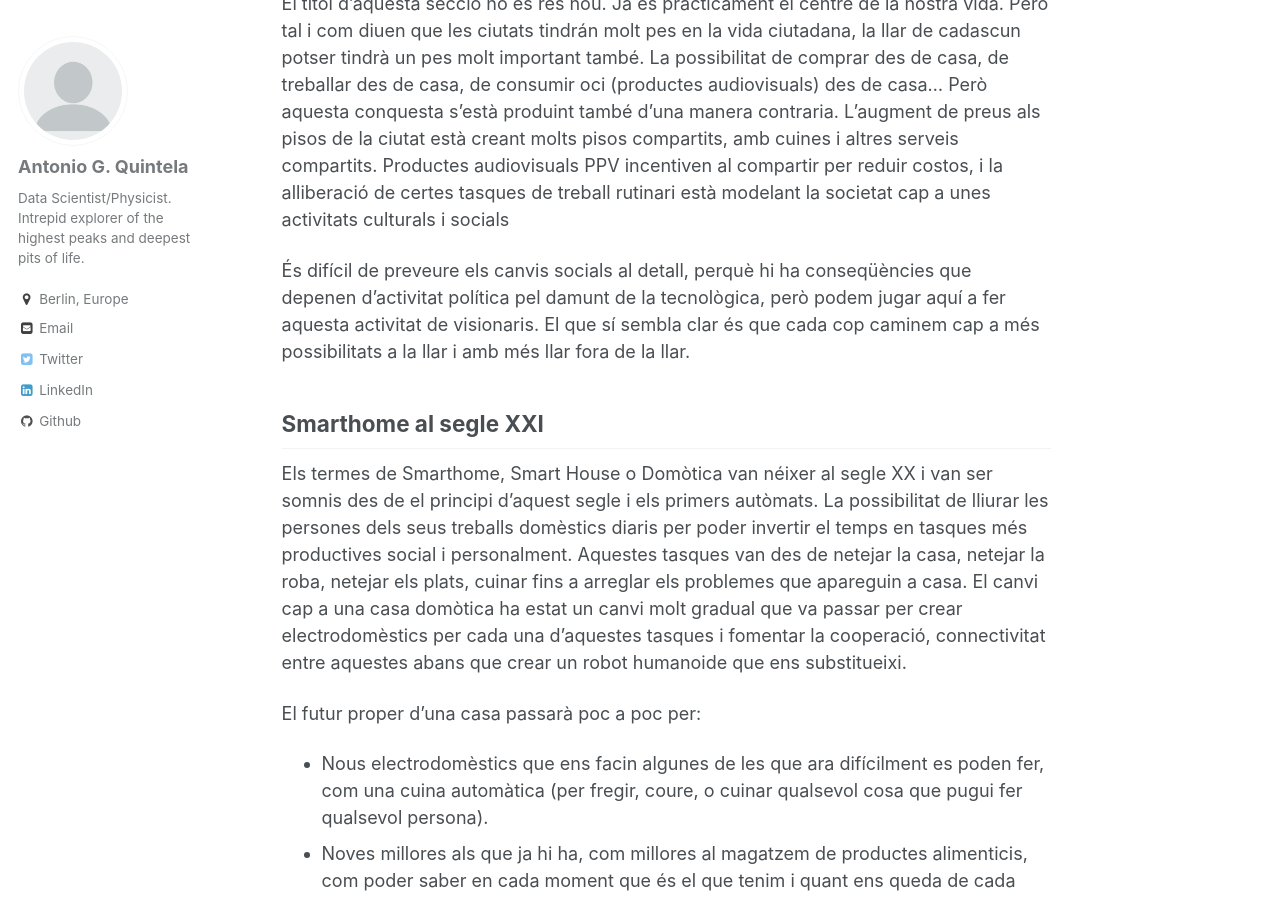
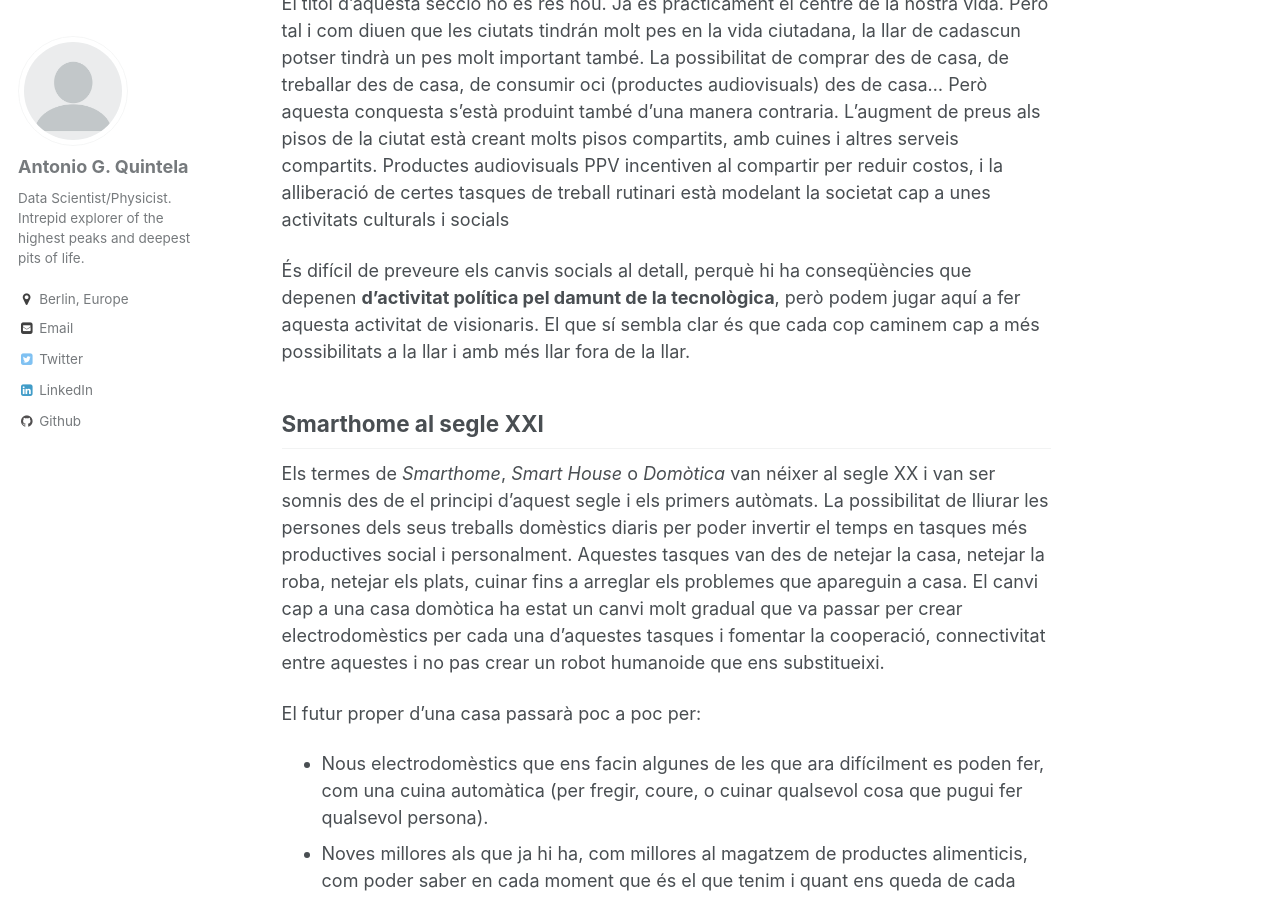
Before and after one commit to tgquintela/tgquintela.github.io, a Jekyll site: the page built from _temporales/2018-02-15-futur-de-la-llar.md, in a window 1280 px wide and 900 px high, scrolled down 1065 px. Built offline with Jekyll 4.4.1, drawn with Linux system fonts in a browser that asks for light colours; a script that is not in the unit is left out.

Commit message:
Updates in the futur de la llar.

```diff
--- a/_temporales/2018-02-15-futur-de-la-llar.md
+++ b/_temporales/2018-02-15-futur-de-la-llar.md
@@ -28,12 +28,12 @@ Ens han dit que en pocs anys tindrem cotxes autoconduïts, cotxes elèctrics (po
 El titòl d'aquesta secció no és res nou. Ja és practicament el centre de la nostra vida. Però tal i com diuen que les ciutats tindrán molt pes en la vida ciutadana, la llar de cadascun potser tindrà un pes molt important també. La possibilitat de comprar des de casa, de treballar des de casa, de consumir oci (productes audiovisuals) des de casa...
 Però aquesta conquesta s'està produint també d'una manera contraria. L'augment de preus als pisos de la ciutat està creant molts pisos compartits, amb cuines i altres serveis compartits. Productes audiovisuals PPV incentiven al compartir per reduir costos, i la alliberació de certes tasques de treball rutinari està modelant la societat cap a unes activitats culturals i socials
 
-És difícil de preveure els canvis socials al detall, perquè hi ha conseqüències que depenen d'activitat política pel damunt de la tecnològica, però podem jugar aquí a fer aquesta activitat de visionaris. El que sí sembla clar és que cada cop caminem cap a més possibilitats a la llar i amb més llar fora de la llar.
+És difícil de preveure els canvis socials al detall, perquè hi ha conseqüències que depenen **d'activitat política pel damunt de la tecnològica**, però podem jugar aquí a fer aquesta activitat de visionaris. El que sí sembla clar és que cada cop caminem cap a més possibilitats a la llar i amb més llar fora de la llar.
 
 
 ## Smarthome al segle XXI
-Els termes de Smarthome, Smart House o Domòtica van néixer al segle XX i van ser somnis des de el principi d'aquest segle i els primers autòmats. La possibilitat de lliurar les persones dels seus treballs domèstics diaris per poder invertir el temps en tasques més productives social i personalment.
-Aquestes tasques van des de netejar la casa, netejar la roba, netejar els plats, cuinar fins a arreglar els problemes que apareguin a casa. El canvi cap a una casa domòtica ha estat un canvi molt gradual que va passar per crear electrodomèstics per cada una d'aquestes tasques i fomentar la cooperació, connectivitat entre aquestes abans que crear un robot humanoide que ens substitueixi.
+Els termes de *Smarthome*, *Smart House* o *Domòtica* van néixer al segle XX i van ser somnis des de el principi d'aquest segle i els primers autòmats. La possibilitat de lliurar les persones dels seus treballs domèstics diaris per poder invertir el temps en tasques més productives social i personalment.
+Aquestes tasques van des de netejar la casa, netejar la roba, netejar els plats, cuinar fins a arreglar els problemes que apareguin a casa. El canvi cap a una casa domòtica ha estat un canvi molt gradual que va passar per crear electrodomèstics per cada una d'aquestes tasques i fomentar la cooperació, connectivitat entre aquestes i no pas crear un robot humanoide que ens substitueixi.
 
 El futur proper d'una casa passarà poc a poc per:
 * Nous electrodomèstics que ens facin algunes de les que ara difícilment es poden fer, com una cuina automàtica (per fregir, coure, o cuinar qualsevol cosa que pugui fer qualsevol persona).
```
Also changed, not shown: _posts/2018-12-15-futur-de-la-llar.md (+1 -1 lines).
